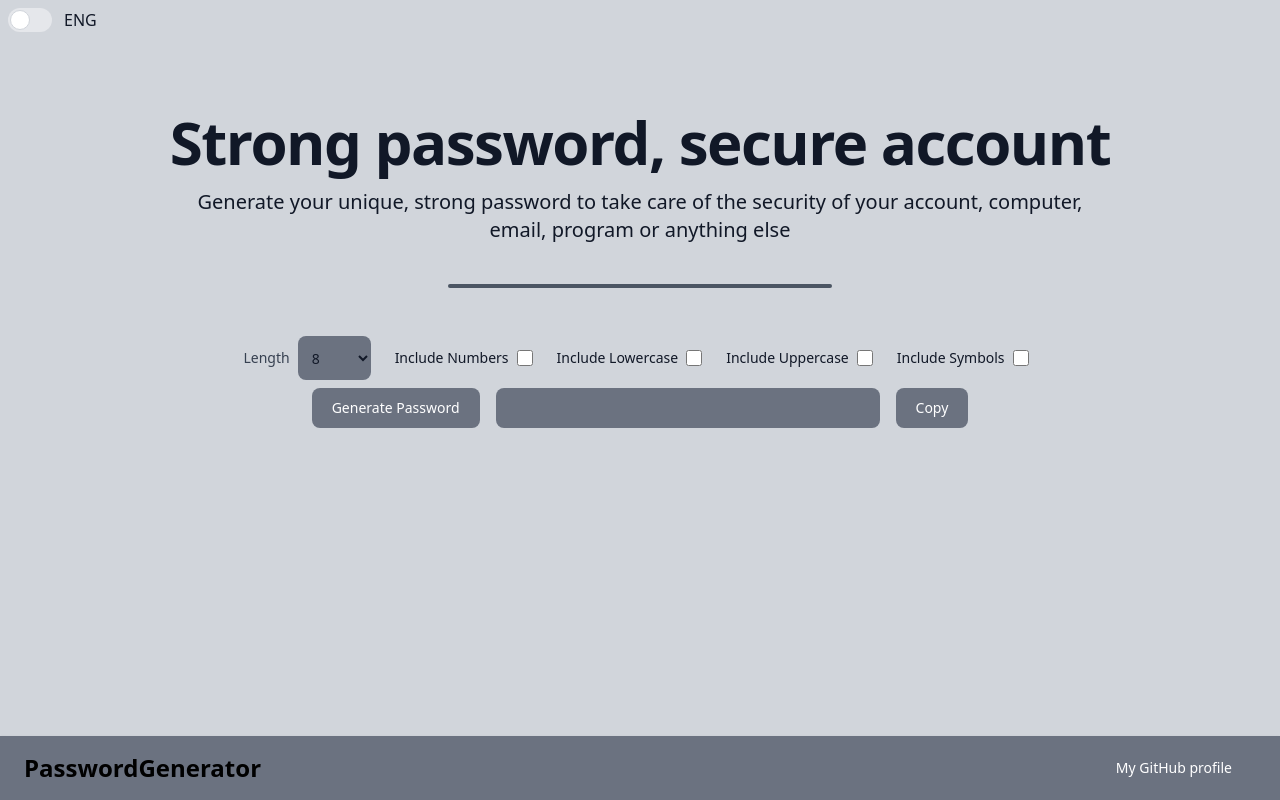
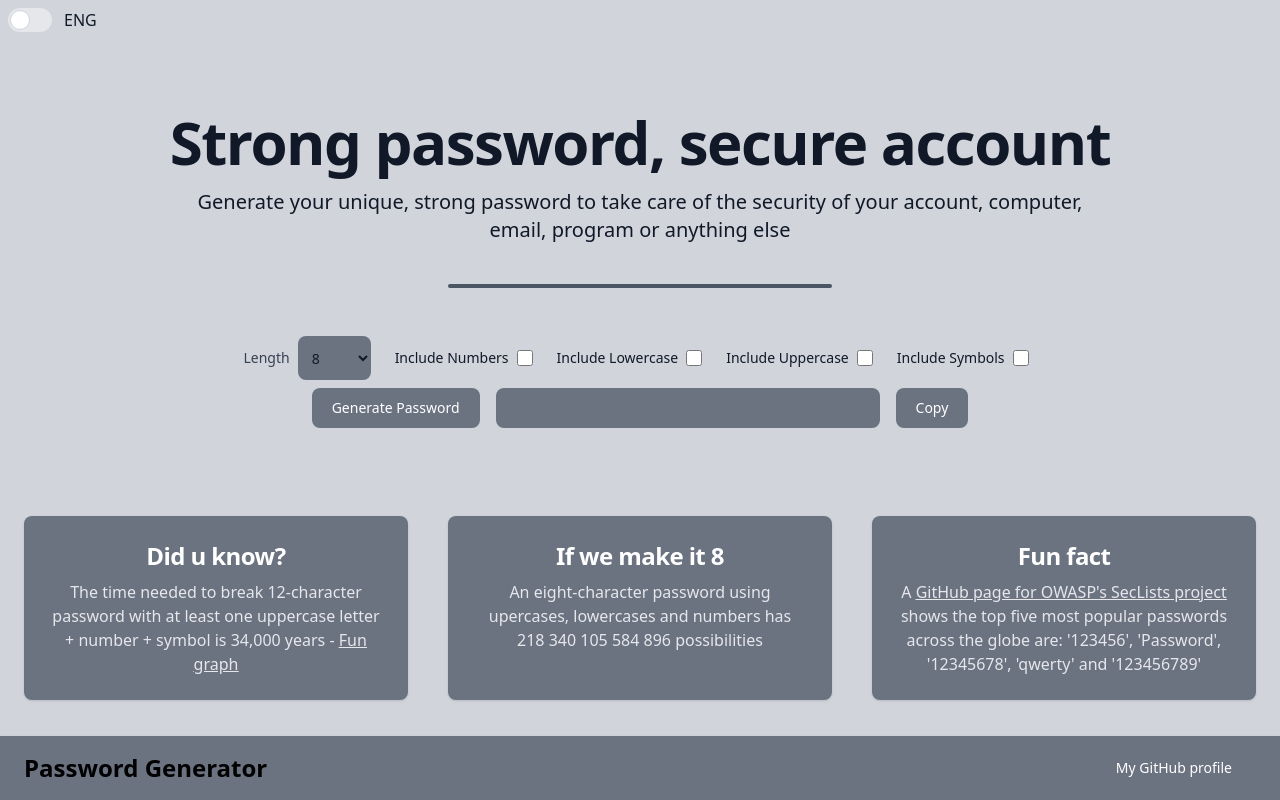
Before and after one commit to WarcholF/PasswordGenerator, a React (Create React App) app in the folder password-generator/: page / in a window 1280 px wide. Built offline with nearby package versions, Linux system fonts and the light colour scheme; the HTML template or start-up script is replaced by a standard one.

Commit message:
Cards added, fixed some in Footer

```diff
--- /dev/null
+++ b/password-generator/src/components/ENG/CardEng.js
@@ -0,0 +1,49 @@
+const CardEng = () => {
+  return (
+    <div className="flex space-x-10 justify-center mt-20">
+      <div className="block max-w-sm p-6 rounded-lg shadow bg-gray-500">
+        <h5 class="mb-2 text-2xl font-bold tracking-tight text-white text-center">
+          Did u know?
+        </h5>
+        <p class="font-normal text-gray-200 text-center">
+          The time needed to break 12-character password with at least one
+          uppercase letter + number + symbol is 34,000 years -{" "}
+          <span className="underline">
+            <a
+              class=""
+              href="https://ocdn.eu/pulscms-transforms/1/Aegk9kuTURBXy84YjAxYWFmZC1jODRhLTRmMmYtYThhZi0zNmU3YWFlMjEwYjEuanBlZ5KVAs0DFADCw5UCAM0C-MLD3gABoTAF"
+            >
+              Fun graph
+            </a>
+          </span>
+        </p>
+      </div>
+      <div className="block max-w-sm p-6 rounded-lg shadow bg-gray-500">
+        <h5 class="mb-2 text-2xl font-bold tracking-tight text-white text-center">
+          If we make it 8
+        </h5>
+        <p class="font-normal text-gray-200 text-center">
+          An eight-character password using upercases, lowercases and numbers
+          has 218 340 105 584 896 possibilities
+        </p>
+      </div>
+      <div className="block max-w-sm p-6 rounded-lg shadow bg-gray-500">
+        <h5 class="mb-2 text-2xl font-bold tracking-tight text-white text-center">
+          Fun fact
+        </h5>
+        <p class="font-normal text-gray-200 text-center">
+          A{" "}
+          <span className="underline">
+            <a href="https://github.com/danielmiessler/SecLists/blob/master/Passwords/Common-Credentials/10-million-password-list-top-10000.txt">
+              GitHub page for OWASP's SecLists project
+            </a>
+          </span>{" "}
+          shows the top five most popular passwords across the globe are:
+          '123456', 'Password', '12345678', 'qwerty' and '123456789'
+        </p>
+      </div>
+    </div>
+  );
+};
+
+export default CardEng;
--- a/password-generator/src/components/ENG/FooterEng.js
+++ b/password-generator/src/components/ENG/FooterEng.js
@@ -1,10 +1,10 @@
 const FooterEng = () => {
   return (
-    <footer class="absolute bottom-0 w-full p-4 bg-gray-500 shadow md:px-6 md:py-4 dark:bg-gray-500">
+    <footer class="absolute bottom-0 w-full p-4 bg-gray-500 shadow md:px-6 md:py-4 ">
       <div class="sm:flex sm:items-center sm:justify-between">
         <div class="flex items-center mb-4 sm:mb-0">
           <span class="self-center text-2xl font-semibold whitespace-nowrap dark:text-white">
-            PasswordGenerator
+            Password Generator
           </span>
         </div>
         <ul class="flex flex-wrap items-center mb-4 text-sm text-white sm:mb-0 dark:text-white">
--- /dev/null
+++ b/password-generator/src/components/PL/CardPL.js
@@ -0,0 +1,48 @@
+const CardPL = () => {
+  return (
+    <div className="flex space-x-10 justify-center mt-20">
+      <div className="block max-w-sm p-6 rounded-lg shadow bg-gray-500">
+        <h5 class="mb-2 text-2xl font-bold tracking-tight text-white text-center">
+          Czy wiedziałeś że?
+        </h5>
+        <p class="font-normal text-gray-200 text-center">
+          Czas potrzebny żeby złamac 12-znakowe hasło z przynajmniej jedną dużą
+          literą + cyfrą + symbolem to 34,000 lat -{" "}
+          <span className="underline">
+            <a
+              class=""
+              href="https://ocdn.eu/pulscms-transforms/1/Aegk9kuTURBXy84YjAxYWFmZC1jODRhLTRmMmYtYThhZi0zNmU3YWFlMjEwYjEuanBlZ5KVAs0DFADCw5UCAM0C-MLD3gABoTAF"
+            >
+              Ciekawy graf
+            </a>
+          </span>
+        </p>
+      </div>
+      <div className="block max-w-sm p-6 rounded-lg shadow bg-gray-500">
+        <h5 class="mb-2 text-2xl font-bold tracking-tight text-white text-center">
+          Jeśli zdecydujemy się na 8
+        </h5>
+        <p class="font-normal text-gray-200 text-center">
+          Ośmio znakowe hasło mające duże litery, małe litery i cyfry ma
+          218 340 105 584 896 możliwości
+        </p>
+      </div>
+      <div className="block max-w-sm p-6 rounded-lg shadow bg-gray-500">
+        <h5 class="mb-2 text-2xl font-bold tracking-tight text-white text-center">
+          Ciekawostka
+        </h5>
+        <p class="font-normal text-gray-200 text-center">
+          <span className="underline">
+            <a href="https://github.com/danielmiessler/SecLists/blob/master/Passwords/Common-Credentials/10-million-password-list-top-10000.txt">
+              Strona GitHub dla projektu OWASP's SecLists
+            </a>
+          </span>{" "}
+          podaje, że pięc najpopularniejszych haseł na świecie to: '123456',
+          'Password', '12345678', 'qwerty' oraz '123456789'
+        </p>
+      </div>
+    </div>
+  );
+};
+
+export default CardPL;
--- a/password-generator/src/components/PL/FooterPL.js
+++ b/password-generator/src/components/PL/FooterPL.js
@@ -4,7 +4,7 @@ const FooterPL = () => {
       <div class="sm:flex sm:items-center sm:justify-between">
         <div class="flex items-center mb-4 sm:mb-0">
           <span class="self-center text-2xl font-semibold whitespace-nowrap dark:text-white">
-            Generator haseł
+            Generator Haseł
           </span>
         </div>
         <ul class="flex flex-wrap items-center mb-4 text-sm text-white sm:mb-0 dark:text-white">
--- a/password-generator/src/pages/App.js
+++ b/password-generator/src/pages/App.js
@@ -1,4 +1,6 @@
 import { useState } from "react";
+import CardEng from "../components/ENG/CardEng";
+import CardPL from "../components/PL/CardPL";
 import FooterEng from "../components/ENG/FooterEng";
 import FormEng from "../components/ENG/FormEng";
 import HeadingEng from "../components/ENG/HeadingEng";
@@ -36,12 +38,14 @@ const MainContent = () => {
         <div>
           <HeadingEng />
           <FormEng />
+          <CardEng />
           <FooterEng />
         </div>
       ) : (
         <div>
           <HeadingPL />
           <FormPL />
+          <CardPL />
           <FooterPL />
         </div>
       )}
```
